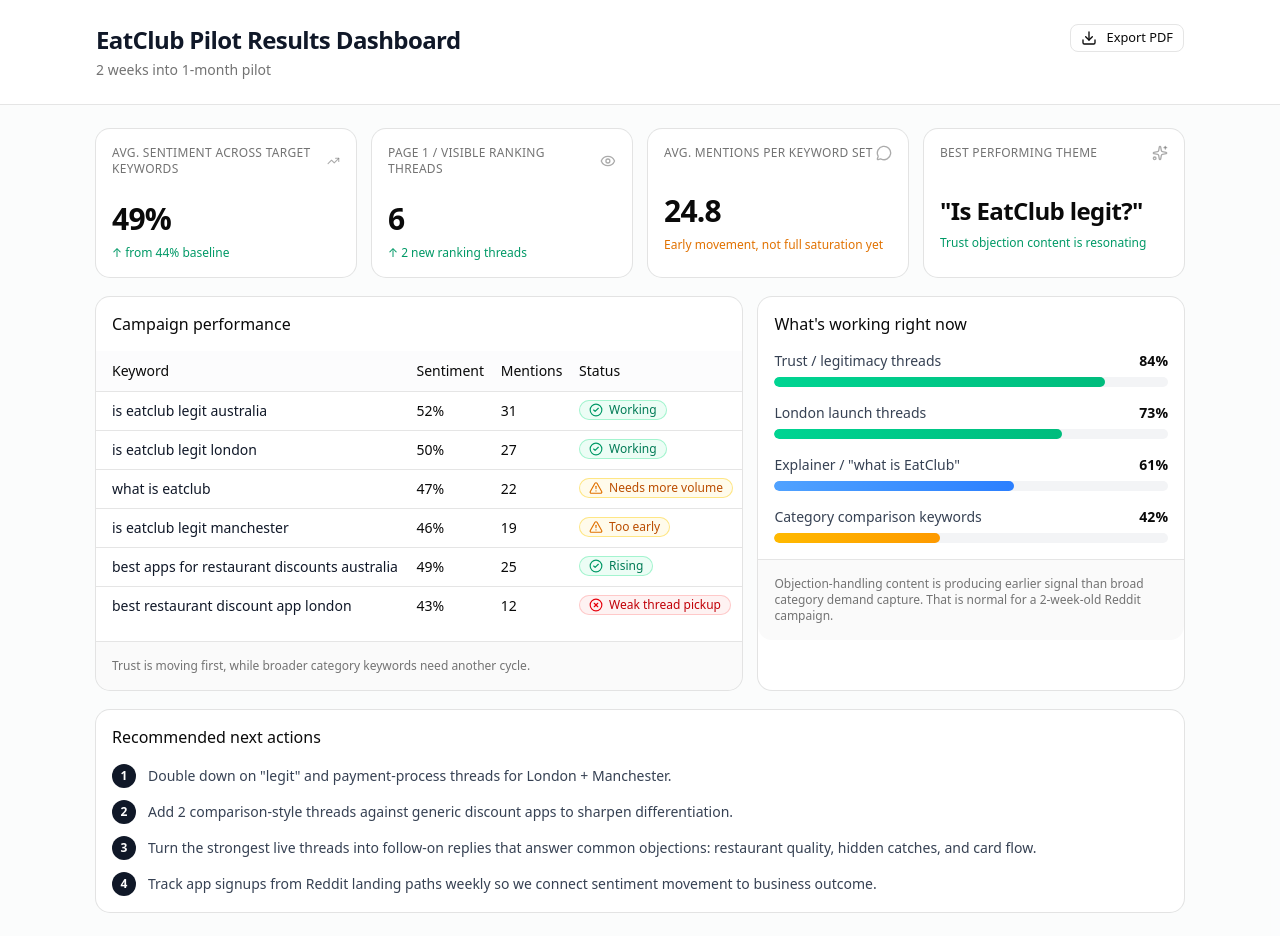
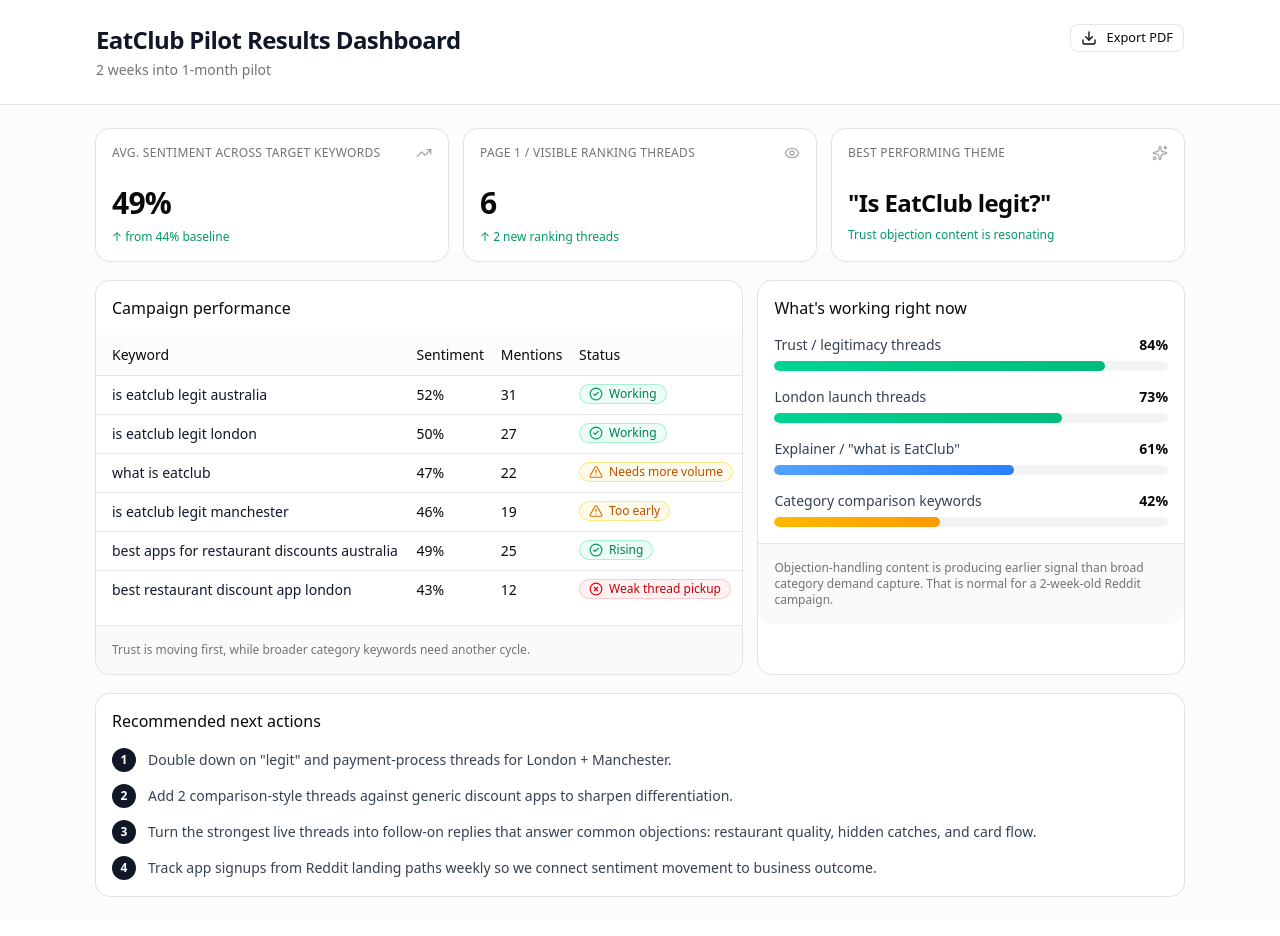
Before and after one commit to 18103864/OGTool, a Next.js app: page / in a window 1280 px wide. Built offline with nearby package versions, Linux system fonts and the light colour scheme.

Commit message:
feat: minimal report version2

```diff
--- a/app/page.tsx
+++ b/app/page.tsx
@@ -39,13 +39,6 @@
     delta: "↑ 2 new ranking threads",
     status: "good" as const,
     icon: Eye,
-  },
-  {
-    label: "Avg. mentions per keyword set",
-    value: "24.8",
-    delta: "Early movement, not full saturation yet",
-    status: "warn" as const,
-    icon: MessageCircle,
   },
   {
     label: "Best performing theme",
@@ -161,7 +154,7 @@
 
       <main className="mx-auto flex max-w-6xl flex-col gap-5 px-4 py-6 sm:px-6 lg:px-8">
         {/* KPI cards */}
-        <section className="grid grid-cols-1 gap-4 sm:grid-cols-2 lg:grid-cols-4">
+        <section className="grid grid-cols-1 gap-4 md:grid-cols-3">
           {kpis.map((kpi) => (
             <Card key={kpi.label}>
               <CardHeader className="pb-2">
```
